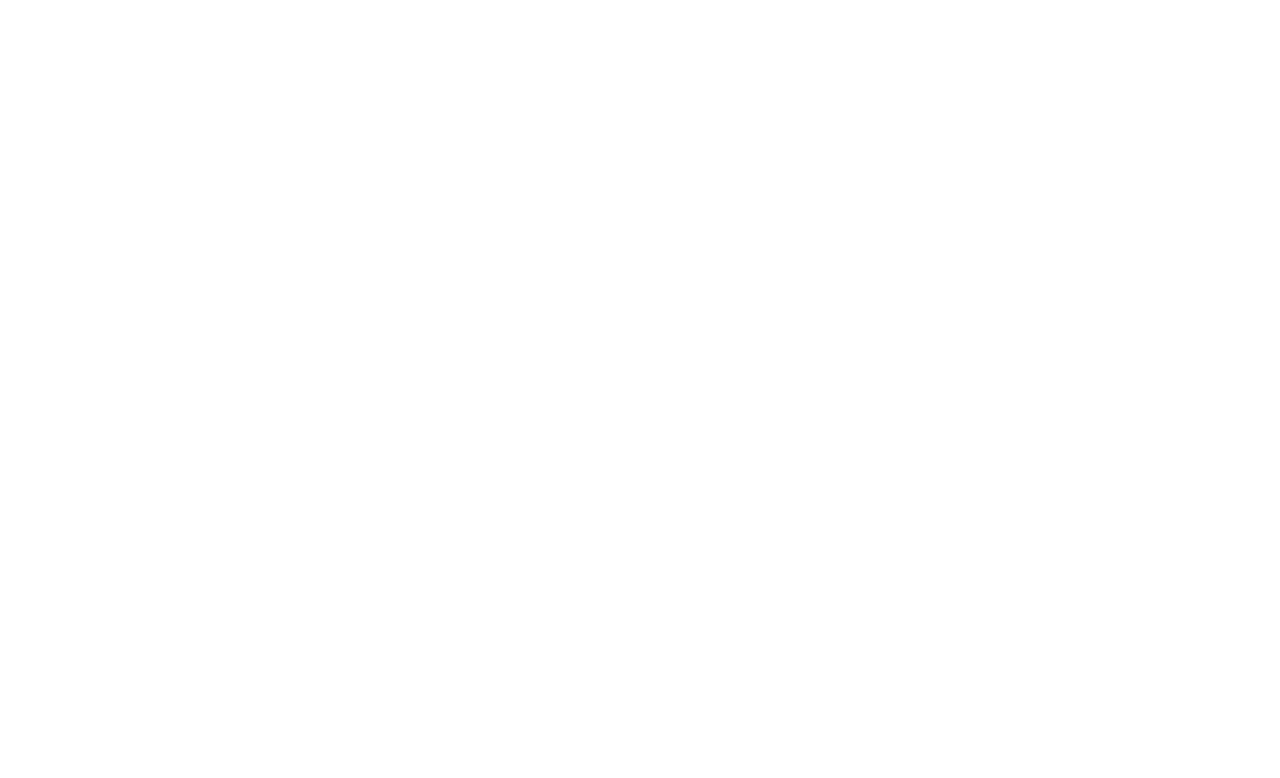
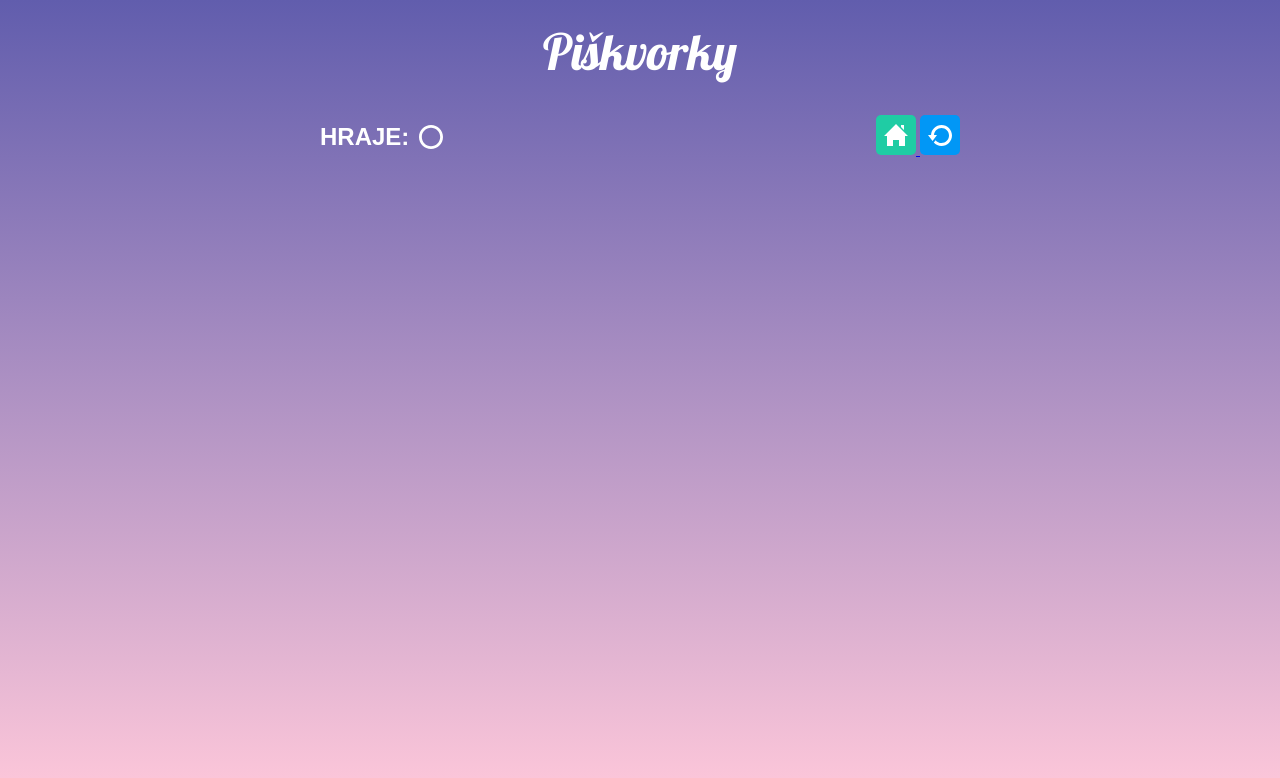
Before and after one commit to Marii125/piskvorky, a plain HTML site: page hra.html in a window 1280 px wide. Drawn offline with Linux system fonts and the light colour scheme.

Commit message:
Propojení styly.css, přidán link na změnu nadpisu piškovrky, přidány tlačítka do nového souboru hra.html

```diff
--- a/hra.html
+++ b/hra.html
@@ -3,7 +3,33 @@
   <head>
     <meta charset="UTF-8" />
     <meta name="viewport" content="width=device-width, initial-scale=1.0" />
+    <link rel="stylesheet" href="styly.css" />
+    <link rel="preconnect" href="https://fonts.googleapis.com" />
+    <link rel="preconnect" href="https://fonts.gstatic.com" crossorigin />
+    <link
+      href="https://fonts.googleapis.com/css2?family=Lobster&display=swap"
+      rel="stylesheet"
+    />
     <title>Document</title>
   </head>
-  <body></body>
+  <body>
+    <div class="game">
+      <h1 class="title">Piškvorky</h1>
+      <div class="display-flex">
+        <div class="gamer">
+          <h2>HRAJE:</h2>
+          <img src="img/circle.svg" alt="kolečko" />
+        </div>
+
+        <div class="buttons-home-return">
+          <a href="index.html" class="home">
+            <img src="img/home.svg" alt="zpátky na úvodní stránku" />
+          </a>
+          <a href="hra.html" class="restart">
+            <img src="img/restart.svg" alt="znovunačtení stránky" />
+          </a>
+        </div>
+      </div>
+    </div>
+  </body>
 </html>
--- a/styly.css
+++ b/styly.css
@@ -99,6 +99,55 @@ body {
   background-color: #0090e9;
 }
 
+/* druhá stránka hra.html */
+.game {
+  max-width: 80vmin;
+  margin: 0 auto;
+}
+
+.display-flex {
+  display: flex;
+  justify-content: space-between;
+  align-items: center;
+}
+
+.gamer {
+  display: flex;
+}
+
+.gamer h2 {
+  color: #fff;
+  font-family: sans-serif, arial;
+}
+
+.gamer img {
+  margin-left: 10px;
+}
+
+
+.home img {
+  background-color: #1fcca4;
+  padding: 8px;
+  border-radius: 5px
+}
+
+.home img:hover {
+  background-color: #1cbb96;
+}
+
+.restart img {
+  background-color: #0197f6;
+  padding: 8px;
+  border-radius: 5px
+}
+
+.restart img:hover {
+  background-color: #0090e9;
+}
+
+
+
+
 /* řešení pro backgroung na malym rozlišení */
 @media (max-width: 375px) {
   body {
```
Also changed, not shown: index.html (+1 -0 lines).
